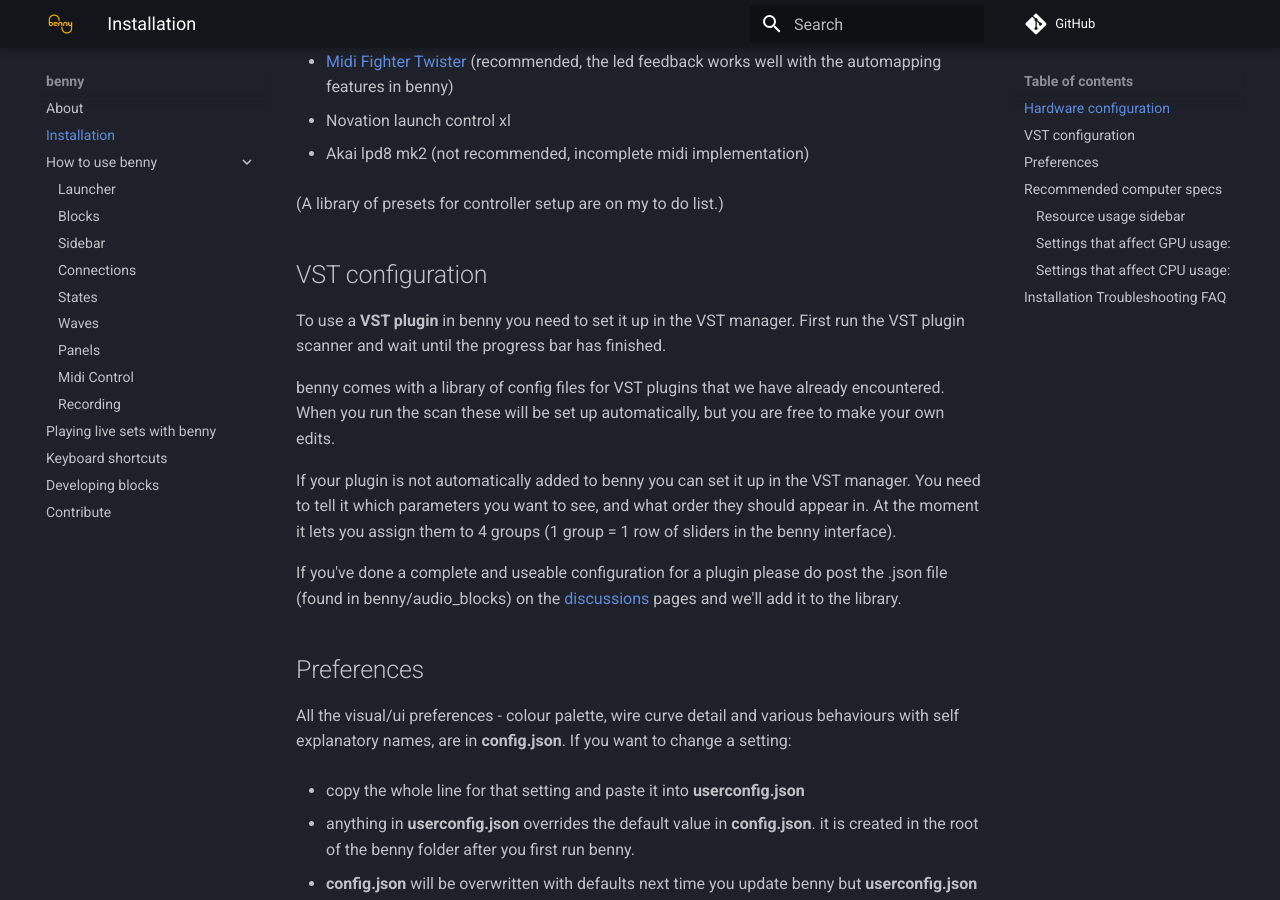
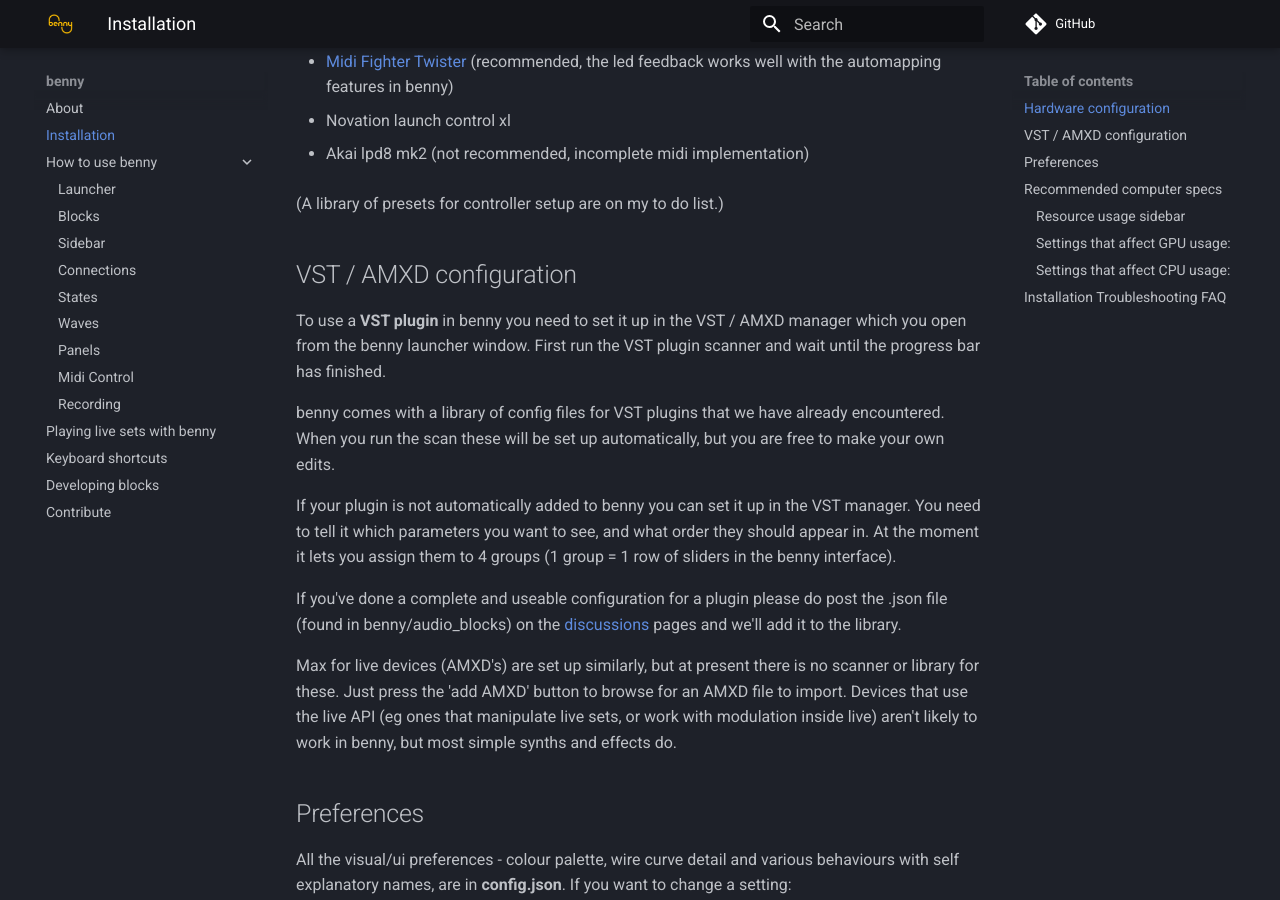
Before and after one commit to playbenny/benny_manual, an MkDocs documentation site: the page built from docs/installation.md, in a window 1280 px wide and 900 px high, scrolled down 1089 px. Built offline with MkDocs 1.6.1 and Material for MkDocs 9.7.7, drawn with Linux system fonts in a browser that asks for light colours; comment, search, counter and statistics services are not loaded.

Commit message:
max for live devices import added

```diff
--- a/docs/installation.md
+++ b/docs/installation.md
@@ -35,9 +35,9 @@
 
 (A library of presets for controller setup are on my to do list.)
 
-## VST configuration
+## VST / AMXD configuration
 
-To use a **VST plugin** in benny you need to set it up in the VST manager. First run the VST plugin scanner and wait until the progress bar has finished.
+To use a **VST plugin** in benny you need to set it up in the VST / AMXD manager which you open from the benny launcher window. First run the VST plugin scanner and wait until the progress bar has finished.
 
 benny comes with a library of config files for VST plugins that we have already encountered. When you run the scan these will be set up automatically, but you are free to make your own edits.
 
@@ -45,6 +45,7 @@
 
 If you've done a complete and useable configuration for a plugin please do post the .json file (found in benny/audio_blocks) on the [discussions](https://github.com/playbenny/benny/discussions) pages and we'll add it to the library.
 
+Max for live devices (AMXD's) are set up similarly, but at present there is no scanner or library for these. Just press the 'add AMXD' button to browse for an AMXD file to import. Devices that use the live API (eg ones that manipulate live sets, or work with modulation inside live) aren't likely to work in benny, but most simple synths and effects do.
 
 ## Preferences
 
```
